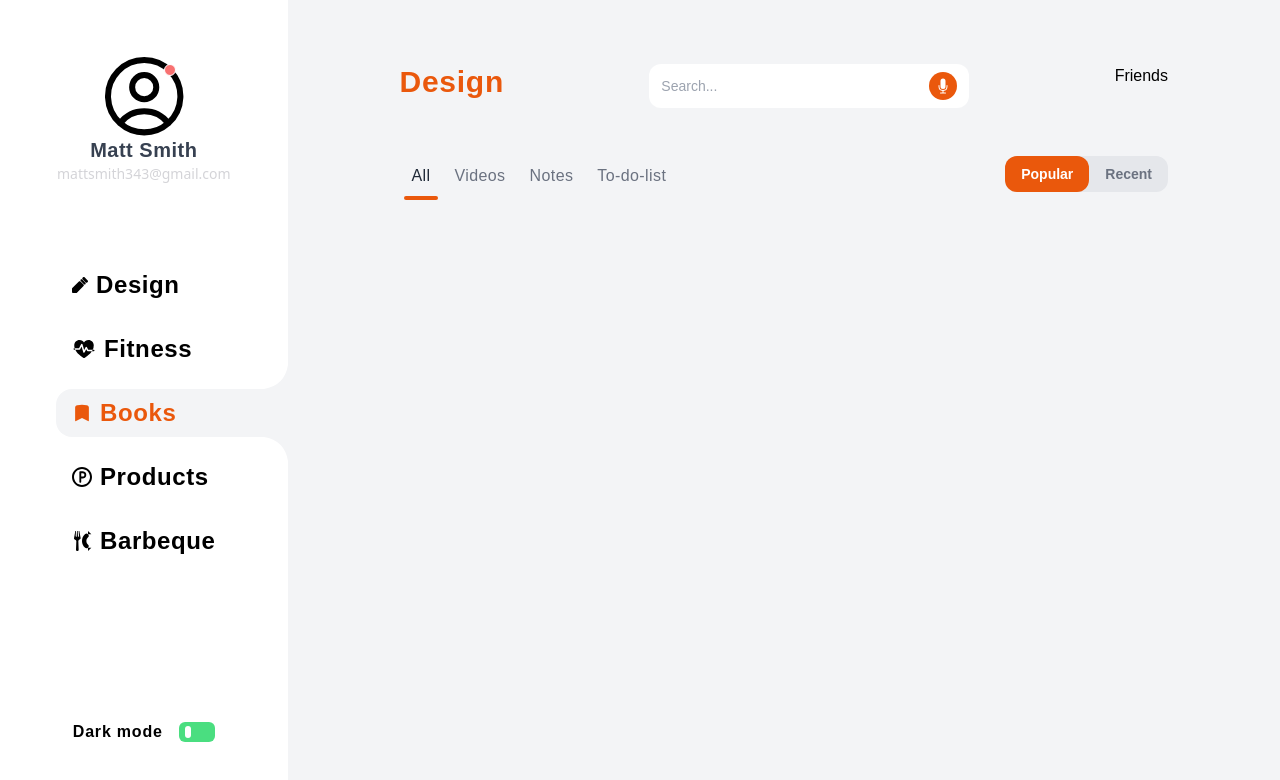
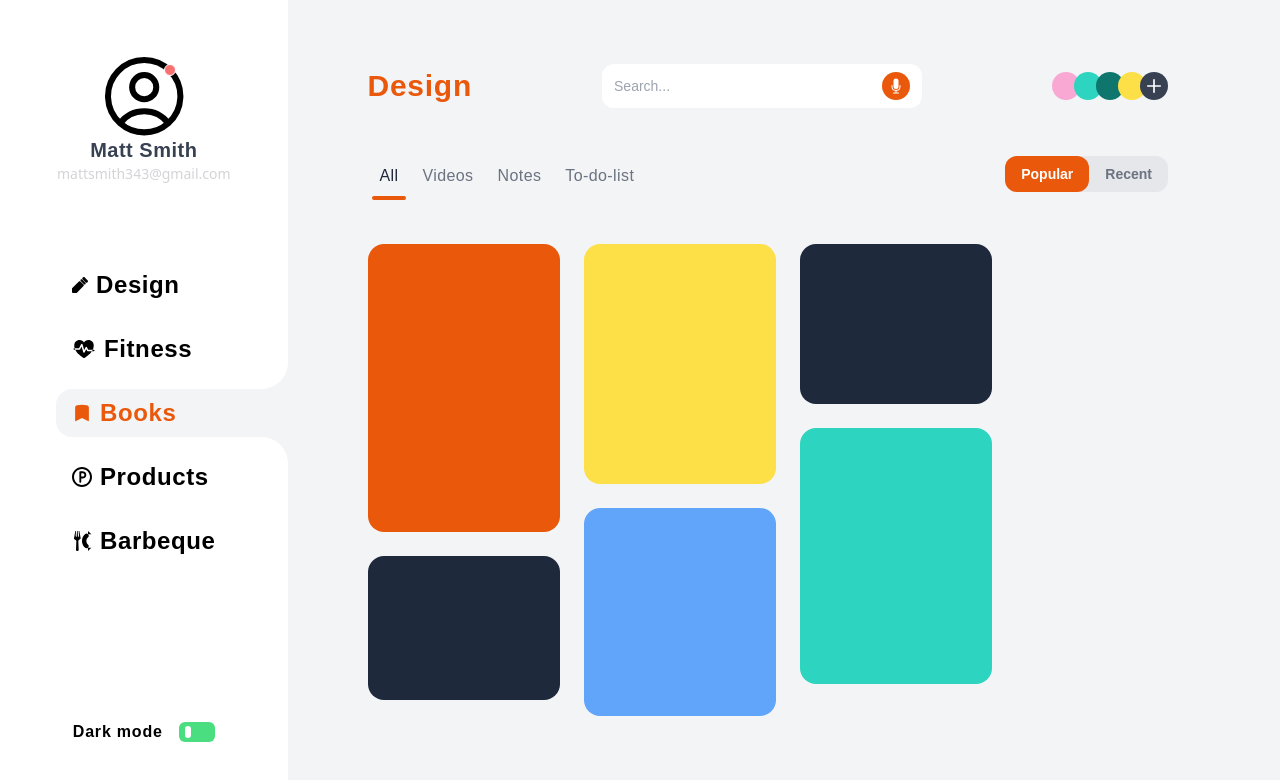
Before and after one commit to mguzm4n/react-templating-designs, a React (Vite) app in the folder profile_template/: page / in a window 1280 px wide. Shown: the top 780 px of the page. Built offline with nearby package versions, Linux system fonts and the light colour scheme; a web font is replaced by a local one.

Commit message:
add cards without content

```diff
--- a/profile_template/src/App.jsx
+++ b/profile_template/src/App.jsx
@@ -33,7 +33,7 @@ const menuItems = [
 
 const subMenuTabTitles = ["All", "Videos", "Notes", "To-do-list"];
 
-const MenuList = ({items, menuRef}) => {
+const MenuList = ({ items, menuRef }) => {
   const decoratorSize = 24;
 
   const refs = useRef([]);
@@ -117,15 +117,15 @@ const MenuList = ({items, menuRef}) => {
           );
         })}
       </ul>
-      <div className="absolute w-6 h-6 transition-all ease-in-out duration-75" style={ topDecoratorPositions }>
+      <div className="absolute w-6 h-6 transition-all ease-in-out duration-500" style={ topDecoratorPositions }>
         <svg className="fill-gray-100" viewBox="0 0 7 7"><path d="M 7 7 V 0 M 7 7 H 0 Q 6 6 7 0 Z"></path></svg>
       </div>
 
-      <div className="absolute w-6 h-6 -rotate-90 transition-all ease-in-out duration-75" style={ btmDecoratorPositions }>
+      <div className="absolute w-6 h-6 -rotate-90 transition-all ease-in-out duration-500" style={ btmDecoratorPositions }>
         <svg className="fill-gray-100" viewBox="0 0 7 7"><path d="M 7 7 V 0 M 7 7 H 0 Q 6 6 7 0 Z"></path></svg>
       </div>
 
-      <div className="z-10 absolute bg-gray-100 rounded-l-2xl transition-all ease-in-out duration-150" style={ boxDecoratorStyles }></div>
+      <div className="z-10 absolute bg-gray-100 rounded-l-2xl transition-all ease-in-out duration-500" style={ boxDecoratorStyles }></div>
     </>
   );
 };
@@ -221,10 +221,28 @@ const SubTabs = () => {
   </>);
 };
 
+const CardsView = () => {
+  const columns = 3;
+  return(<div className="flex gap-6">
+    <div className="flex flex-col gap-6">
+      <div className="rounded-2xl bg-orange-600 w-48 h-72"></div>
+      <div className="rounded-2xl bg-slate-800 w-48 h-36"></div>
+    </div>
+    <div className="flex flex-col gap-6">
+      <div className="rounded-2xl bg-yellow-300 w-48 h-60"></div>
+      <div className="rounded-2xl bg-blue-400 w-48 h-52"></div>
+    </div>
+    <div className="flex flex-col gap-6">
+      <div className="rounded-2xl bg-slate-800 w-48 h-40"></div>
+      <div className="rounded-2xl bg-teal-400 w-48 h-64"></div>
+    </div>
+  </div>)
+};
+
 const MainContent = () => {
   return(
-    <div className=" bg-gray-100 w-full h-screen pt-16 px-28">
-      <div className="flex justify-between">
+    <div className=" bg-gray-100 w-full h-screen pt-16 pr-28 pl-20">
+      <div className="flex justify-between items-center">
         <p className="text-orange-600 font-bold text-3xl tracking-wide">Design</p>
 
         <div className="flex justify-between bg-white items-center py-2 px-3 rounded-xl w-80">
@@ -237,13 +255,25 @@ const MainContent = () => {
           </div>
         </div>
 
-        <div>Friends</div>
+        <div className="flex -space-x-1.5">
+          <div className="w-7 h-7 rounded-full bg-pink-300"></div>
+          <div className="w-7 h-7 rounded-full bg-teal-400"></div>
+          <div className="w-7 h-7 rounded-full bg-teal-700"></div>
+          <div className="w-7 h-7 rounded-full bg-yellow-300"></div>
+          <div className="w-7 h-7 rounded-full bg-gray-700 flex items-center justify-center">
+            <svg className="cursor-pointer text-white w-5 h-5" xmlns="http://www.w3.org/2000/svg" viewBox="0 0 24 24" strokeWidth={2} stroke="currentColor">
+              <path strokeLinecap="round" strokeLinejoin="round" d="M12 4.5v15m7.5-7.5h-15" />
+            </svg>
+          </div>
+        </div>
       </div>
 
       <div className="flex flex-row justify-between flex-auto my-12">
         <SubTabs />
         <FilterSwitch />
       </div>
+
+      <CardsView />
     </div>
   );
 };
```
